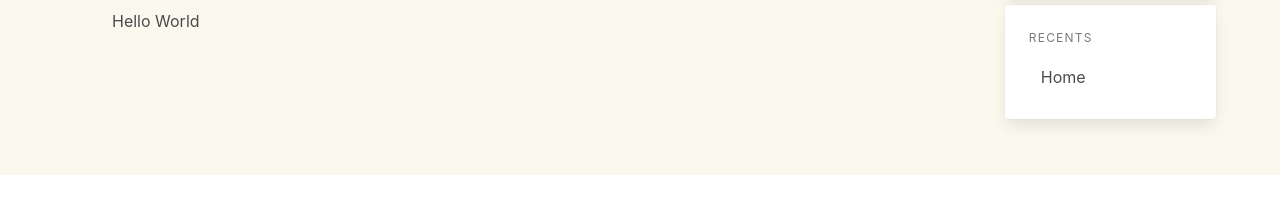
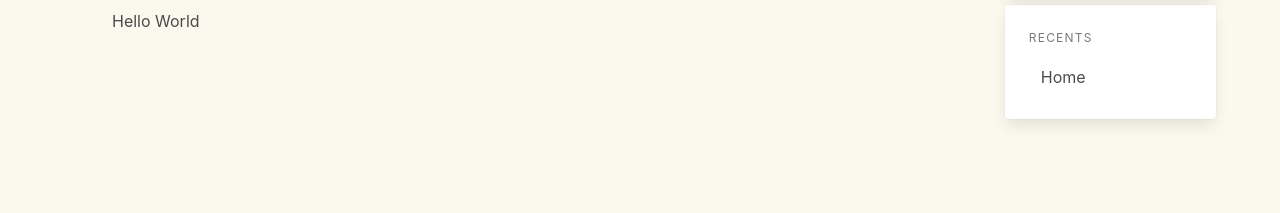
Before and after one commit to karino2/TeFWiki-Electron, an Electron app: page index.html in a window 1280 px wide. Shown: the part 165-378 px from the top of the page. Drawn offline with nearby package versions, Linux system fonts and the light colour scheme.

Commit message:
Add min-height to remove white space.

```diff
--- a/index.html
+++ b/index.html
@@ -7,6 +7,12 @@
     <meta name="viewport" content="width=device-width, initial-scale=1">
     <link rel="stylesheet" href="./node_modules/bulma/css/bulma.css">
     <style>
+        html {
+            height: 100%;
+        }
+        body {
+            min-height: 100%;
+        }
         .textarea {
             height: 600px
         }
```
